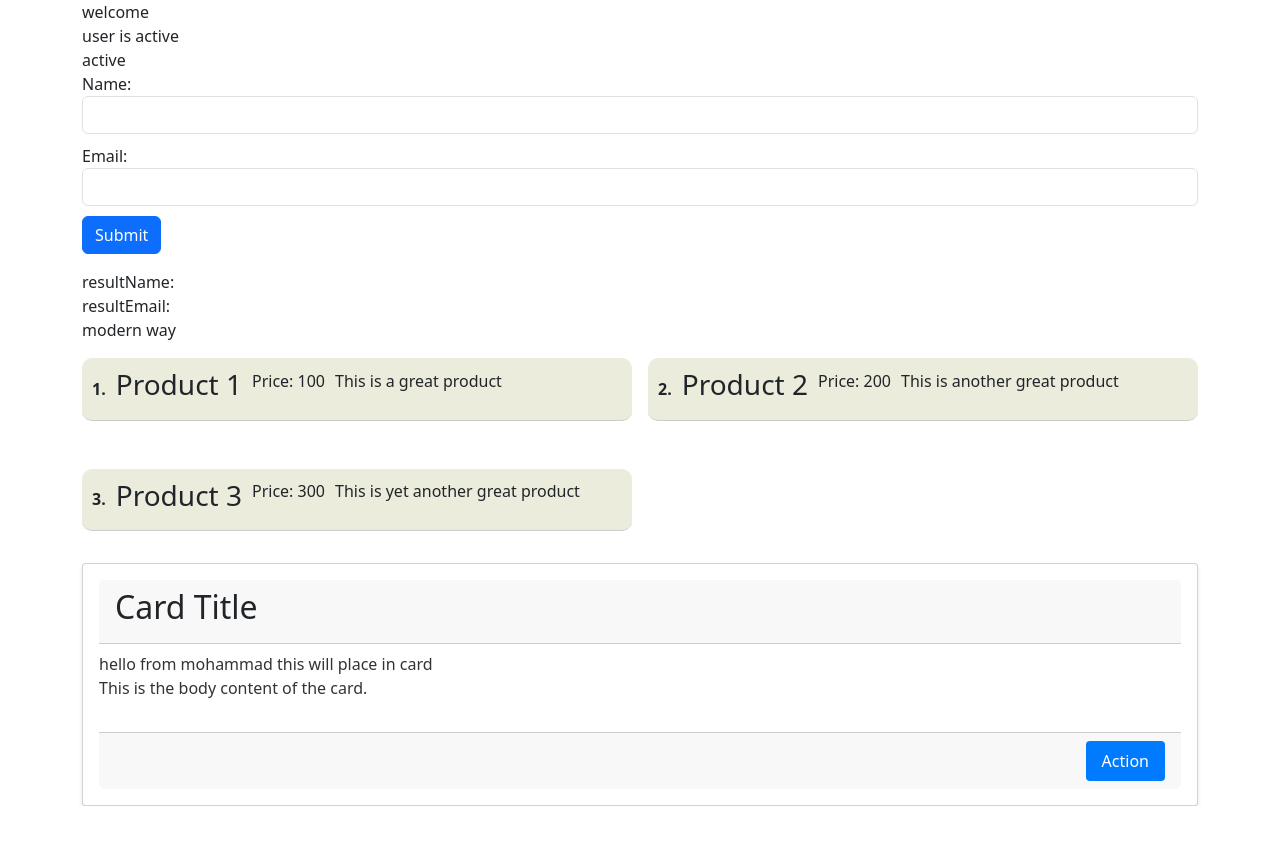
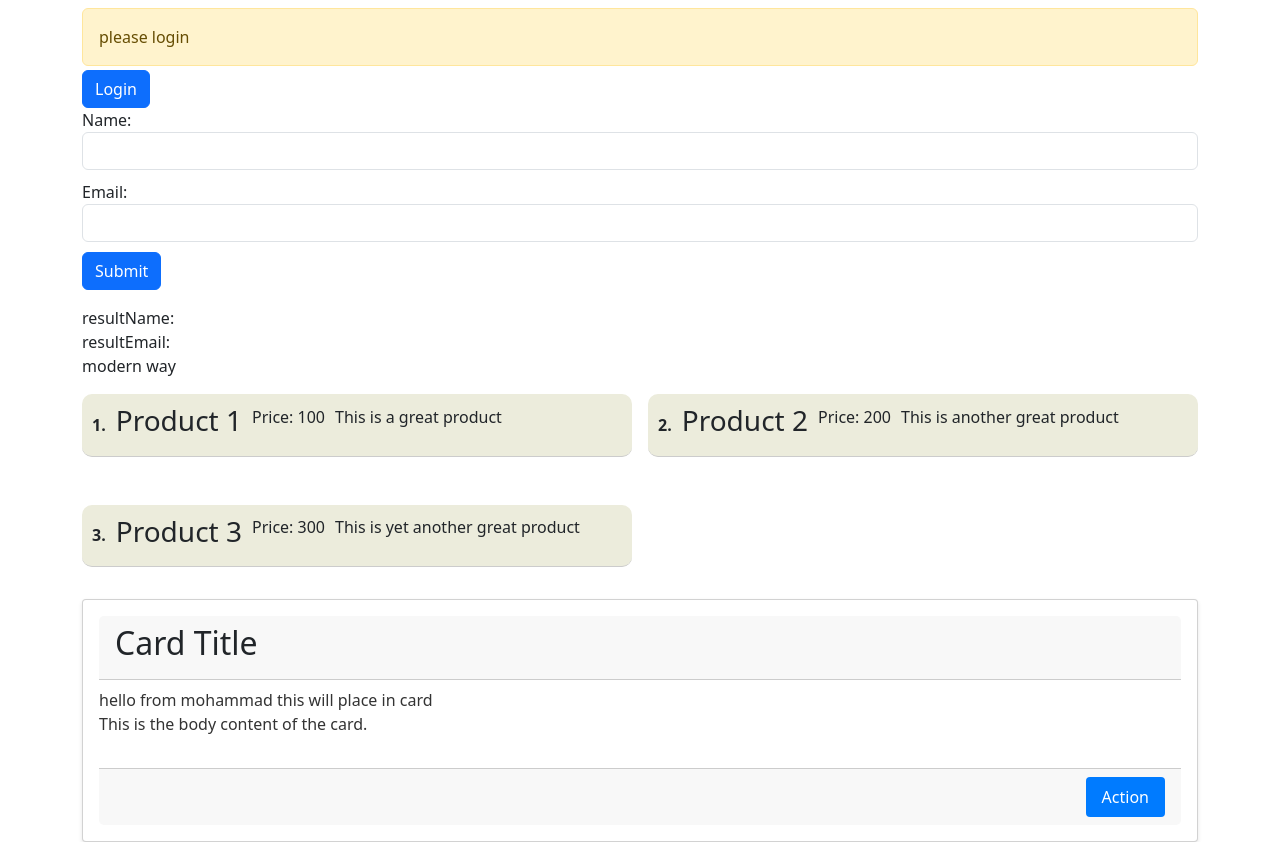
Before and after one commit to mohammadshakouri/Angular, an Angular app in the folder client/: page / in a window 1280 px wide. Before the commit the page ends 806 px from the top, so only its background shows below. Built offline with nearby package versions, Linux system fonts and the light colour scheme.

Commit message:
add login/logout functionality and user status display

```diff
--- a/client/src/app/app.html
+++ b/client/src/app/app.html
@@ -1,5 +1,6 @@
-<div class="container">
+<div class="container mt-2">
   @if (isAuthenticated) {
+    <div class="alert alert-success">
       <div>welcome</div>
       @switch (userStatus) {
         @case ('active') {
@@ -13,8 +14,11 @@
         }
       }
       <div>{{ userStatus }}</div>
+      <button class="btn btn-danger mt-2" (click)="handleLogout()">Logout</button>
+    </div>
   } @else {
-    <div>please login</div>
+    <div class="alert alert-warning mb-1">please login</div>
+    <button class="btn btn-primary" (click)="handleLogin()">Login</button>
   }
   <my-form> </my-form>
   <products-list></products-list>
--- a/client/src/app/app.ts
+++ b/client/src/app/app.ts
@@ -12,7 +12,15 @@ import { Card } from "./components/card/card";
 
 export class App {
   // protected readonly title = signal('client');
-  isAuthenticated = true;
+  isAuthenticated = false;
   userStatus = "active";
 
+  handleLogin() {
+    this.isAuthenticated = true;
+  }
+
+  handleLogout() {
+    this.isAuthenticated = false;
+  }
+
 }
```
Lines whose indentation alone changed are shown as unchanged.
